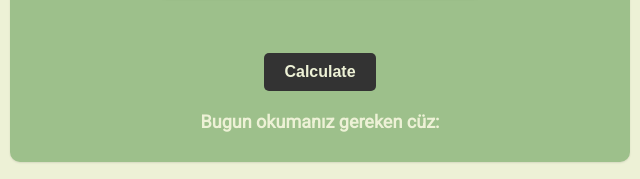
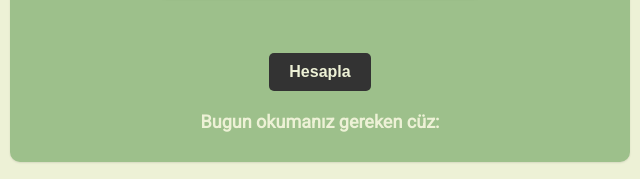
Before and after one commit to A-Yucel/hatim-world, a plain HTML site: page index.html in a window 1280 px wide. Shown: the part 375-554 px from the top of the page, 320-960 px from the left. Drawn offline with Linux system fonts and the light colour scheme.

Commit message:
Update index.html

```diff
--- a/index.html
+++ b/index.html
@@ -30,7 +30,7 @@
       <input type="text" id="day" name="day"><br><br>
       <label for="number">Numara:</label>
       <input type="text" id="number" name="number"><br><br>
-      <input type="button" value="Calculate" onclick="calculate()">
+      <input type="button" value="Hesapla" onclick="calculate()">
     </form>
     <p>Bugun okumanız gereken cüz: </p>
     <p id="result"><span id="result"></span></p>
```
